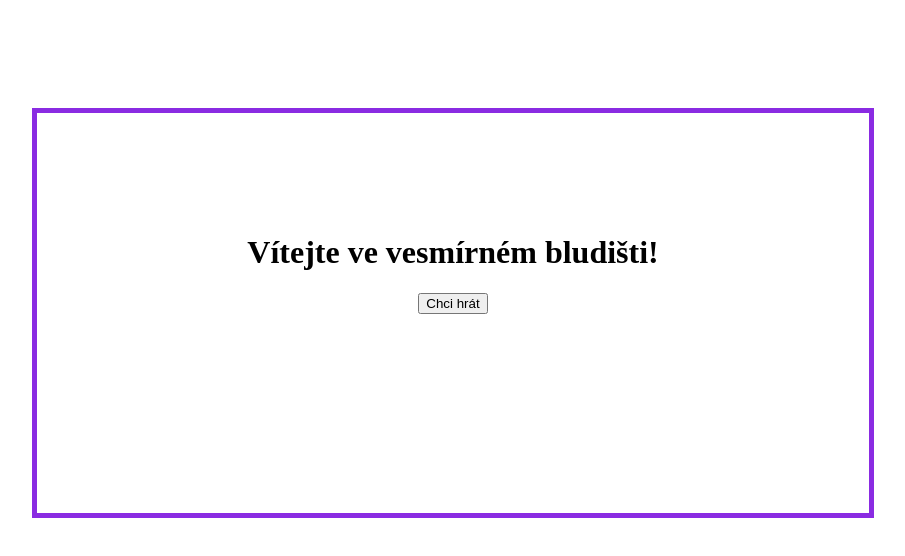
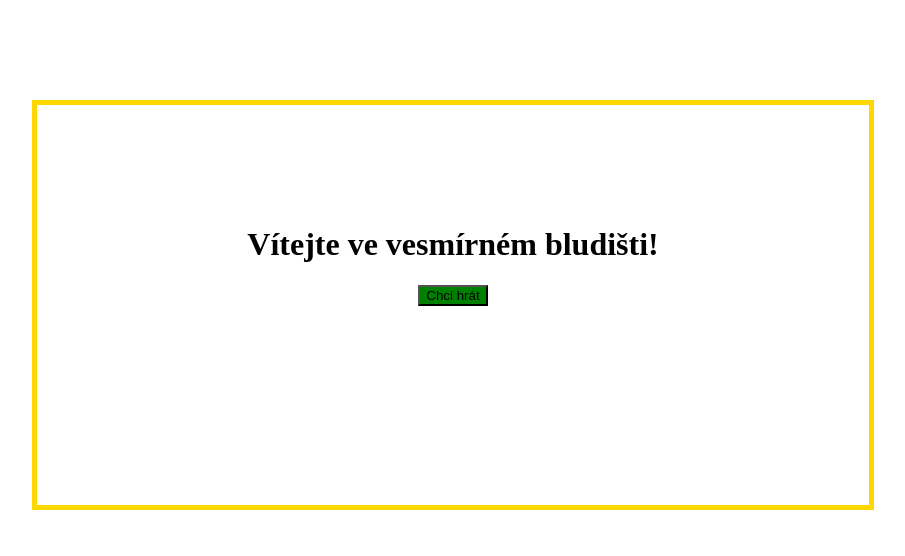
Before and after one commit to DorkaG/bludiste, a Vue app: page / in a window 1280 px wide. Shown: the top 556 px of the page, without its empty margins (187-1092 px from the left). Built offline with nearby package versions, Linux system fonts and the light colour scheme; what vue-js-modal would draw is missing.

Commit message:
upravy trid

```diff
--- a/src/App.vue
+++ b/src/App.vue
@@ -11,5 +11,46 @@
 
 
 <style>
+.body {
+
+}
+
+.btn {
+
+}
+
+.btn-green {
+  background-color: green;
+
+}
+
+.btn-yellow {
+  background-color:yellow;
+
+}
+
+.btn-red {
+  background-color: red;
+}
+
+.btn-blue {
+  background-color:blue;
+}
+
+.btn-grey {
+  background-color: grey;
+
+}
+
+
+.border-grey {
+  border: solid 5px grey
+
+}
+
+.border-yellow {
+  border: solid 5px gold
+
+}
 
 </style>
--- a/src/components/Hra1.vue
+++ b/src/components/Hra1.vue
@@ -158,7 +158,7 @@ export default {
 
 
 
-<style>
+<style scoped>
 
 /* .kontejnerHry {
     width: 800px;
--- a/src/components/Hra2.vue
+++ b/src/components/Hra2.vue
@@ -153,7 +153,7 @@ export default {
 
 
 
-<style>
+<style scoped>
 
 .hraSPokyny-hra2 {
     display: flex;
--- a/src/components/SablonaCile.vue
+++ b/src/components/SablonaCile.vue
@@ -8,7 +8,7 @@
         <br>
         <br>
         <!-- <button>Chci zahrát znovu </button> -->
-        <button v-if="jeDalsiLevel" v-on:click="dalsiLevel">Chci další level </button>
+        <button class="btn btn-green" v-if="jeDalsiLevel" v-on:click="dalsiLevel">Chci další level </button>
     </div>
 </template>
 
@@ -39,6 +39,6 @@ export default {
 
 
 
-<style>
+<style scoped>
 
 </style>
--- a/src/components/SablonaHry.vue
+++ b/src/components/SablonaHry.vue
@@ -33,13 +33,13 @@
         <!-- PRIDAT ELEMENT, NA KTEREM BUDOU PROPS a udalosti KAZDOU HRU -->
 
 
-        <div class="tlacitka">
+        <div class="tlacitka border-grey">
             <div class="hlavniTlacitka"> </div>
-                <button class="pryc" v-on:click="pryc" v-bind:class="{neaktivni: vyhra === true}"> pryč </button>
-                <button class="obnov" v-on:click="obnov"> obnov </button>
-                <button class="dal" v-on:click="dal" v-bind:class="{neaktivni: vyhra === false}"> dál </button>
-            <div class="zvukoveTlacitko"> </div>
-                <button class="zvuk"> zvuk </button>
+                <button class="btn btn-red" v-on:click="pryc" v-bind:class="{'btn-grey': vyhra === true}"> pryč </button>
+                <button class="btn btn-yellow" v-on:click="obnov"> obnov </button>
+                <button class="btn btn-green" v-on:click="dal" v-bind:class="{'btn-grey': vyhra === false}"> dál </button>
+            <div class="sound"> </div>
+                <button class="btn btn-blue"> zvuk </button>
         </div>
 
     </div>
@@ -117,10 +117,9 @@ export default {
 </script>
 
 
-<style>
+<style scoped>
 .tlacitka {
     /* width: 755px; */
-    border: solid grey 2px;
     margin: 20px;
     height: 60px;
     display: flex;
@@ -128,27 +127,8 @@ export default {
 }
 
 
-.pryc {
-  background-color: red;
-
-}
-
-.obnov {
-    background-color: orange;
-
-}
-
-.dal {
-
-background-color: green;
-}
-
-.zvuk {
-    background-color: aqua;
-}
-
-.neaktivni {
+/* .neaktivni {
     background-color: silver;
 
-}
+}*/
 </style>
--- a/src/views/Bludiste.vue
+++ b/src/views/Bludiste.vue
@@ -371,7 +371,7 @@ export default {
 
 
 
-<style>
+<style scoped>
 
 #app {
   /* width: 880; */
--- a/src/views/Home.vue
+++ b/src/views/Home.vue
@@ -1,8 +1,8 @@
 <template>
     <div>
-        <div class="ramecek">
+        <div class="border-yellow border">
             <h1> Vítejte ve vesmírném bludišti! </h1>
-            <router-link to="/bludiste"><button class="tlacitko">Chci hrát</button></router-link>
+            <router-link to="/bludiste"><button class="btn btn-green">Chci hrát</button></router-link>
         </div>
     </div>
 </template>
@@ -19,9 +19,9 @@ export default {
 
 
 
-<style>
-.ramecek {
-    border: 5px blueviolet solid;
+<style scoped>
+.border {
+
     width: 50%;
     height: 200px;
     text-align: center;
```
